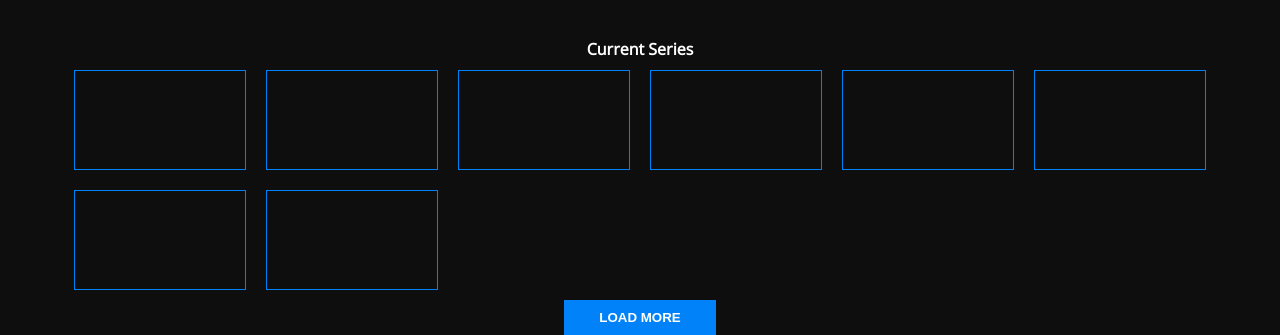
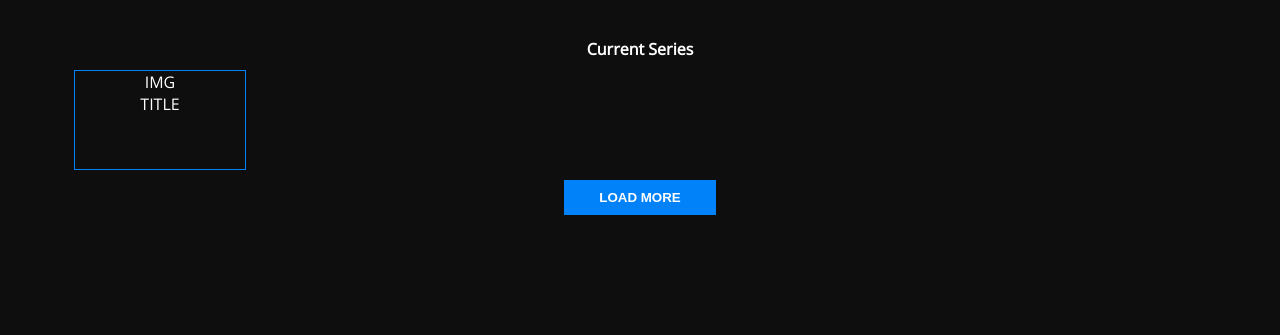
Before and after one commit to raffaele-catalano/vite-comics, a Vue app: page / in a window 1280 px wide. Shown: the part 462-797 px from the top of the page. Built offline with nearby package versions, Linux system fonts and the light colour scheme.

Commit message:
added Card component as Partials - imported in Main

```diff
--- a/src/components/Main.vue
+++ b/src/components/Main.vue
@@ -1,6 +1,10 @@
 <script>
+import Card from './partials/Card.vue'
 export default {
     name: 'Main',
+    components: {
+        Card,
+    }
 }
 </script>
 
@@ -10,39 +14,7 @@
             <div class="container">
                 <h4>Current Series</h4>
                 <div class="cards-container">
-
-                    <div class="card">
-
-                    </div>
-
-                    <div class="card">
-
-                    </div>
-
-                    <div class="card">
-
-                    </div>
-
-                    <div class="card">
-
-                    </div>
-
-                    <div class="card">
-
-                    </div>
-
-                    <div class="card">
-
-                    </div>
-
-                    <div class="card">
-
-                    </div>
-
-                    <div class="card">
-
-                    </div>
-
+                    <Card />
                 </div>
                 <button>Load More</button>
             </div>
@@ -67,14 +39,14 @@
             display: flex;
             flex-wrap: wrap;
             width: 100%;
-            .card {
-                width: calc(100% / 6 - 20px);
-                padding: 0 10px;
-                margin: 10px;
-                //debug
-                border: 1px solid $primary;
-                height: 100px;
-            }
+            // .card {
+            //     width: calc(100% / 6 - 20px);
+            //     padding: 0 10px;
+            //     margin: 10px;
+            //     //debug
+            //     border: 1px solid $primary;
+            //     height: 100px;
+            // }
         }
         button {
             padding: 10px 35px;
--- /dev/null
+++ b/src/components/partials/Card.vue
@@ -0,0 +1,33 @@
+<script>
+export default {
+    name: 'Card',
+}
+</script>
+
+<template>
+
+    <div class="card">
+
+        <div class="image-container">
+            <p>IMG</p>
+        </div>
+
+        <div class="txt-container">
+            <span>TITLE</span>
+        </div>
+
+    </div>
+
+</template>
+
+<style lang="scss" scoped>
+@use '../../scss/main.scss' as *;
+.card {
+    width: calc(100% / 6 - 20px);
+    padding: 0 10px;
+    margin: 10px;
+    // debug
+    border: 1px solid $primary;
+    height: 100px;
+}
+</style>
```
